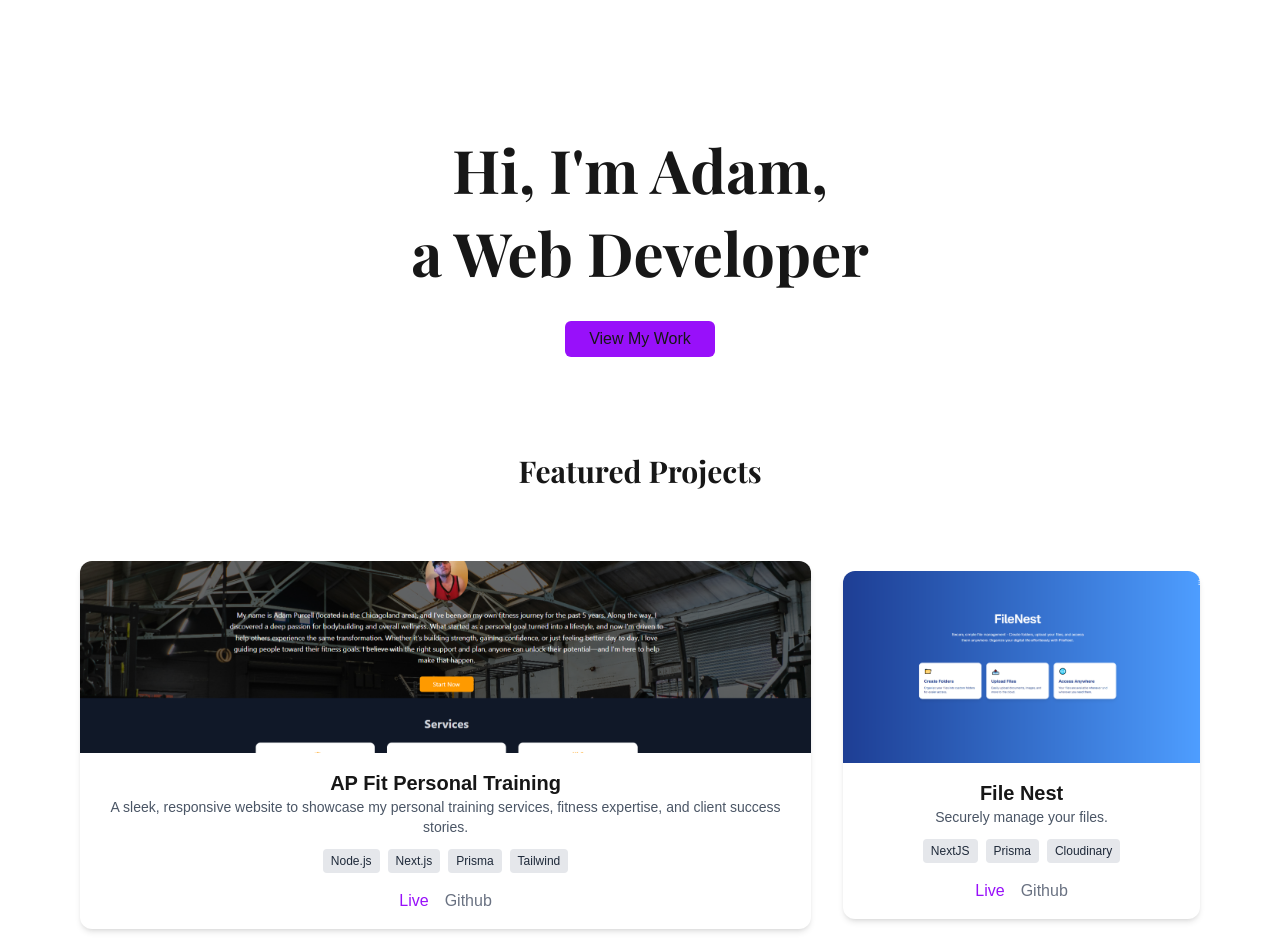
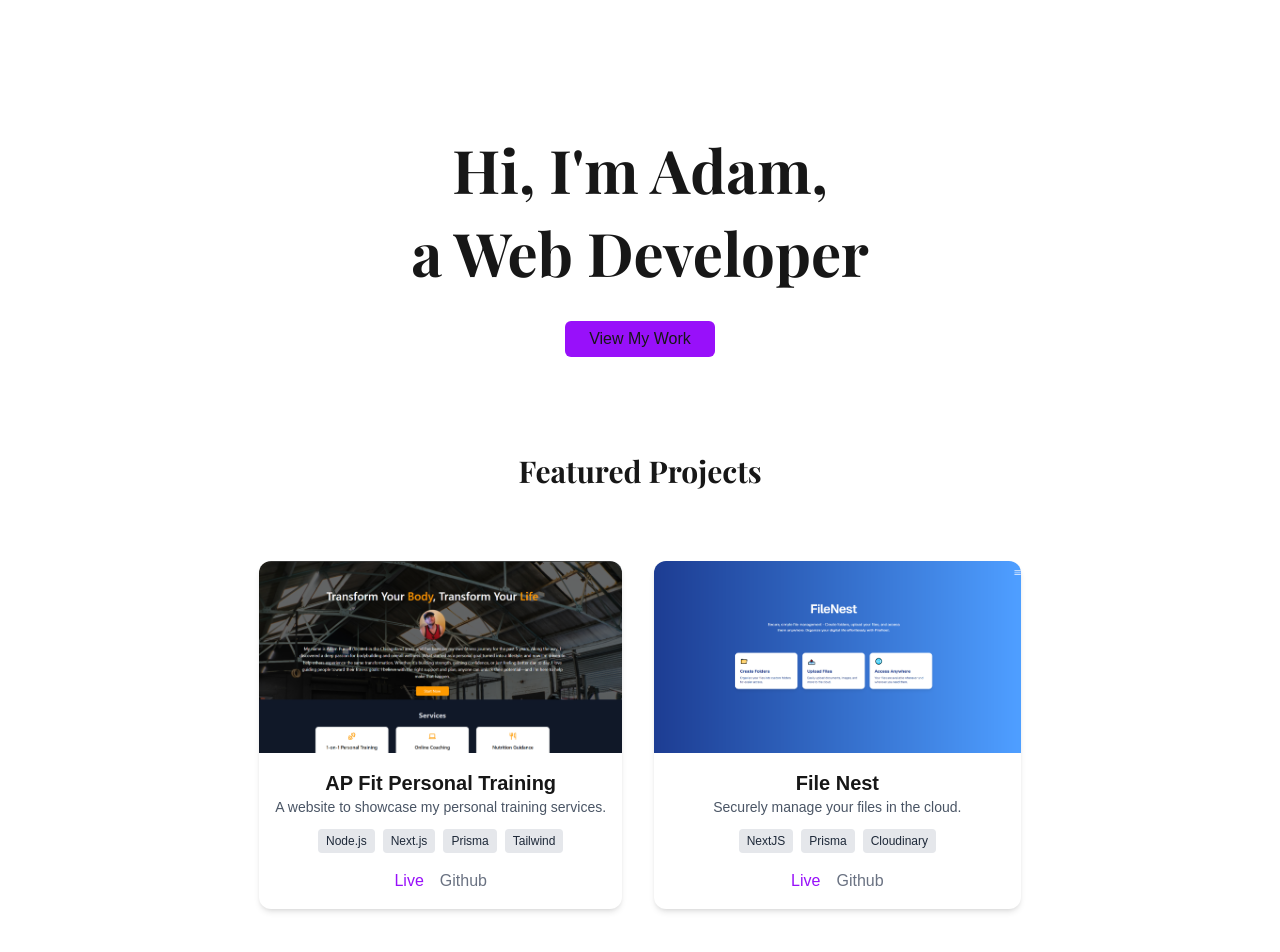
Before and after one commit to Apurcell88/portfolio, a Next.js app: page / in a window 1280 px wide. Shown: the top 952 px of the page. Built offline with nearby package versions, Linux system fonts and the light colour scheme.

Commit message:
main page was off. Styled.

```diff
--- a/data/projects.js
+++ b/data/projects.js
@@ -1,8 +1,7 @@
 export const projects = [
   {
     title: "AP Fit Personal Training",
-    description:
-      "A sleek, responsive website to showcase my personal training services, fitness expertise, and client success stories.",
+    description: "A website to showcase my personal training services.",
     image: "/images/projects/personal-training.png",
     tags: ["Node.js", "Next.js", "Prisma", "Tailwind"],
     link: "https://personal-trainer-blush.vercel.app/",
@@ -10,7 +9,7 @@ export const projects = [
   },
   {
     title: "File Nest",
-    description: "Securely manage your files.",
+    description: "Securely manage your files in the cloud.",
     image: "/images/projects/file-nest.png",
     tags: ["NextJS", "Prisma", "Cloudinary"],
     link: "https://file-nest-kappa.vercel.app/",
--- a/src/app/page.js
+++ b/src/app/page.js
@@ -36,7 +36,7 @@ export default function Home() {
         <h2 className={`text-3xl font-semibold mb-10 ${playfair.className}`}>
           Featured Projects
         </h2>
-        <div className="flex flex-col md:flex-row justify-center items-center gap-8">
+        <div className="flex flex-col md:flex-row justify-center items-center gap-8 w-full">
           {projects.map((project, i) => (
             <ProjectCard key={i} {...project} />
           ))}
```
Also changed, not shown: public/images/projects/personal-training.png.
